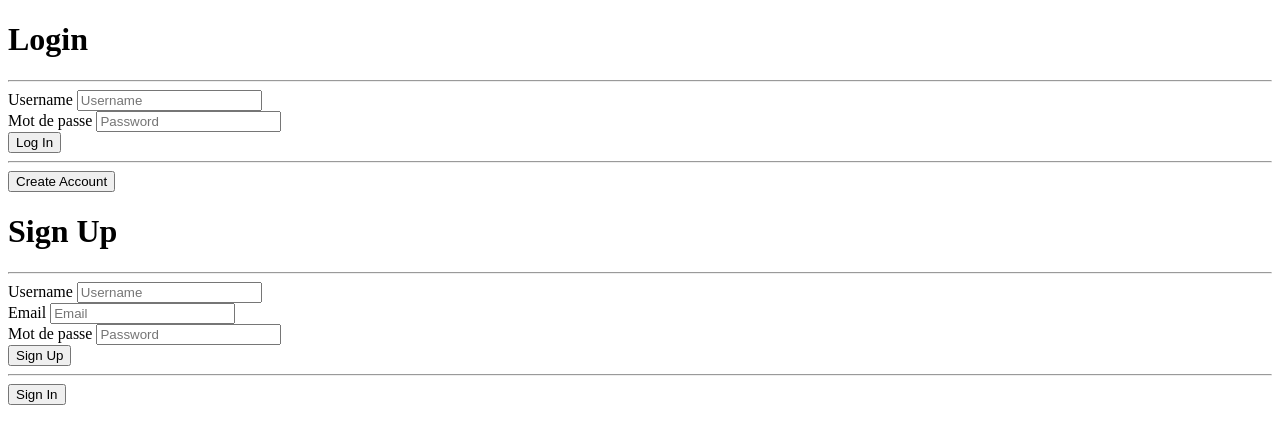
After one commit to Nfellag/jeuxflash, a PHP site: page /LoginPages.php in a window 1280 px wide. The commit adds this page. Shown: the top 444 px of the page. Run offline with PHP 8.4, Linux system fonts and the light colour scheme.

Commit message:
Loginpages add

```diff
--- a/gameflash/pages/HomePage.php
+++ b/gameflash/pages/HomePage.php
@@ -7,8 +7,11 @@
     <meta charset="UTF-8">
     <meta name="viewport" content="width=device-width, initial-scale=1.0">
     <title>Document</title>
+    <link href="https://cdn.jsdelivr.net/npm/bootstrap@5.3.0/dist/css/bootstrap.min.css" rel="stylesheet" integrity="sha384-9ndCyUaIbzAi2FUVXJi0CjmCapSmO7SnpJef0486qhLnuZ2cdeRhO02iuK6FUUVM" crossorigin="anonymous">
+    <script src="https://cdn.jsdelivr.net/npm/bootstrap@5.0.0/dist/js/bootstrap.min.js" defer></script>
 </head>
 <body>
     <h1>Bonjour admin</h1>
+    <script src="../js/LoginPages.js" type="text/javascript"></script>
 </body>
 </html>
--- /dev/null
+++ b/gameflash/pages/LoginPages.php
@@ -0,0 +1,50 @@
+<!DOCTYPE html>
+<html lang="en">
+<head>
+    <meta charset="UTF-8">
+    <meta name="viewport" content="width=device-width, initial-scale=1.0">
+    <title>Document</title>
+</head>
+<body>
+<div className="d-flex vh-100 justify-content-center align-items-center bg-primary">
+        <div className="p-3 bg-white w-25">
+            <form action="../backend/traitement/Connexion.php" method="POST" >
+                <h1>Login</h1>
+                <hr />
+                <div className="mb-3">
+                    <label htmlFor="username">Username</label>
+                    <input type="text" placeholder="Username" name="username" className="form-control"/>
+                </div>
+                <div className="mb-3">
+                    <label htmlFor="">Mot de passe</label>
+                    <input type="password" placeholder="Password" name="password" className="form-control"/>
+                </div>
+                <button className="btn btn-success w-100" type="submit" name="logIn">Log In</button>
+                        <hr />
+                <button className="btn btn-default bg-light border w-100">Create Account</button>
+            </form>
+        </div>
+        <div className="p-3 bg-white w-25">
+            <form action="" method="POST">
+                <h1 style=>Sign Up</h1>
+                <hr />
+                <div className="mb-3">
+                    <label htmlFor="username">Username</label>
+                    <input type="text" placeholder="Username" name="username" className="form-control"/>
+                </div>
+                <div className="mb-3">
+                    <label htmlFor="email">Email</label>
+                    <input type="email" placeholder="Email" name="email" className="form-control"/>
+                </div>
+                <div className="mb-3">
+                    <label htmlFor="password">Mot de passe</label>
+                    <input type="password" placeholder="Password" name="password" className="form-control"/>
+                </div>
+                <button className="btn btn-success w-100" type="submit" name="SingUp">Sign Up</button>
+                        <hr />
+                <Link to="/login"><button className="btn btn-default bg-light border w-100">Sign In</button></Link>
+            </form>
+        </div>
+    </div>
+</body>
+</html>
```
Also changed, not shown: gameflash/js/LoginPages.js (added, +11 -0 lines), 1 other file.
